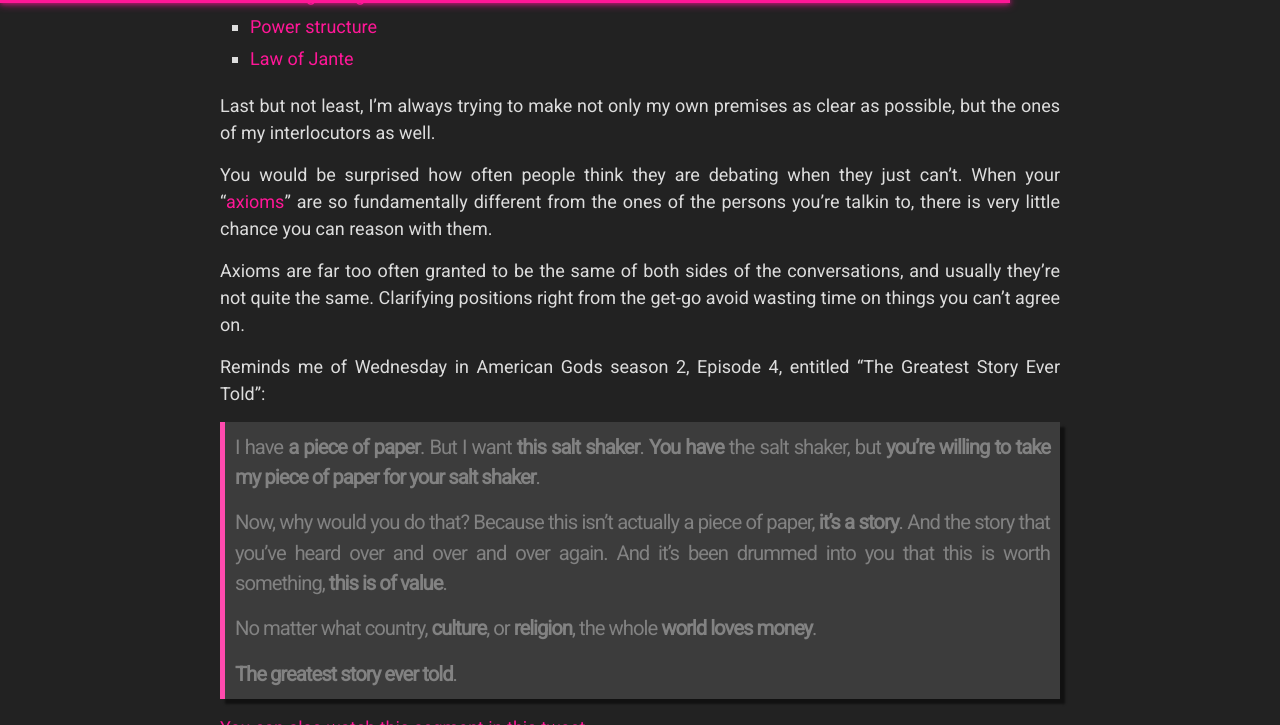
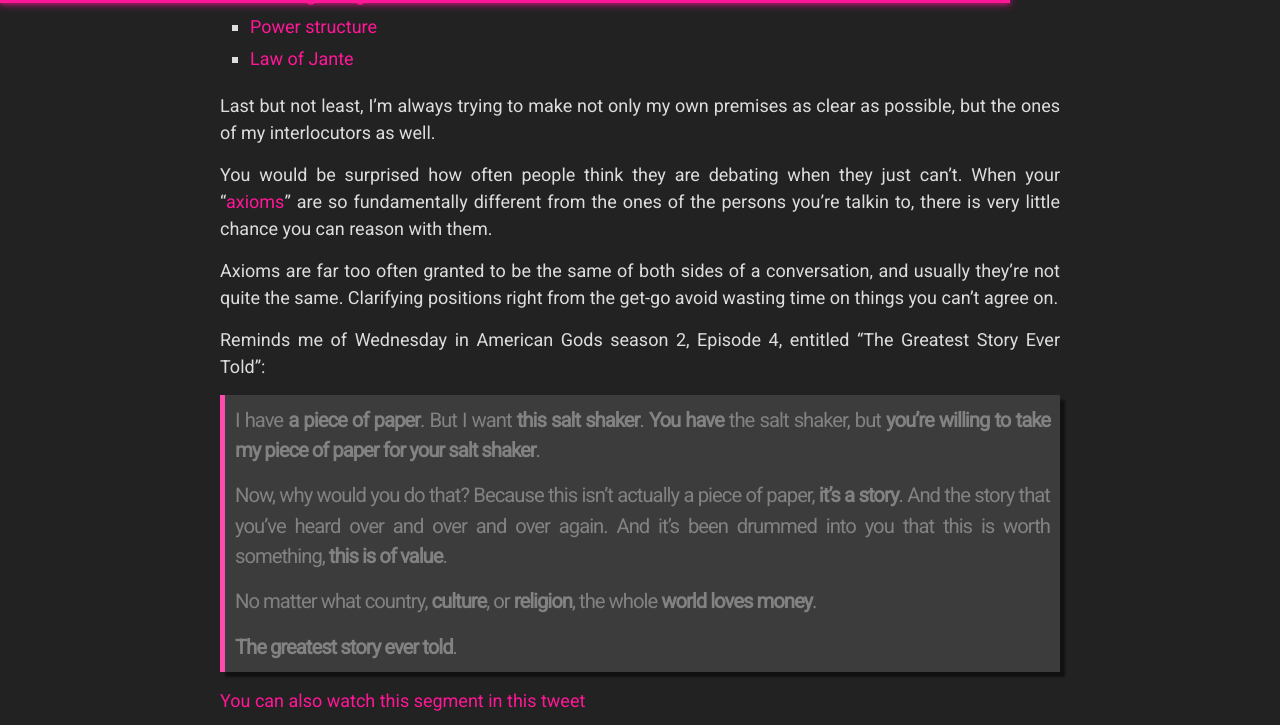
Before and after one commit to mary-perret-1986/kerry-perret.github.io, a Jekyll site: the page built from _posts/2021-08-11-my-communication-style-and-emojigraphy.md, in a window 1280 px wide and 900 px high, scrolled down 3070 px, cut to the strip 0-725 px from the top of the window. Built offline with Jekyll 4.4.1, drawn with Linux system fonts in a browser that asks for light colours; nearby versions of some CDN libraries; comment, search, counter and statistics services are not loaded.

Commit message:
My Communication Style and Emojigraphy

```diff
--- a/_posts/2021-08-11-my-communication-style-and-emojigraphy.md
+++ b/_posts/2021-08-11-my-communication-style-and-emojigraphy.md
@@ -82,7 +82,7 @@ Last but not least, I'm always trying to make not only my own premises as clear
 
 You would be surprised how often people think they are debating when they just can't. When your "[axioms](https://en.wikipedia.org/wiki/Axiom)" are so fundamentally different from the ones of the persons you're talkin to, there is very little chance you can reason with them.
 
-Axioms are far too often granted to be the same of both sides of the conversations, and usually they're not quite the same. Clarifying positions right from the get-go avoid wasting time on things you can't agree on.
+Axioms are far too often granted to be the same of both sides of a conversation, and usually they're not quite the same. Clarifying positions right from the get-go avoid wasting time on things you can't agree on.
 
 Reminds me of Wednesday in American Gods season 2, Episode 4, entitled "The Greatest Story Ever Told":
 
```
